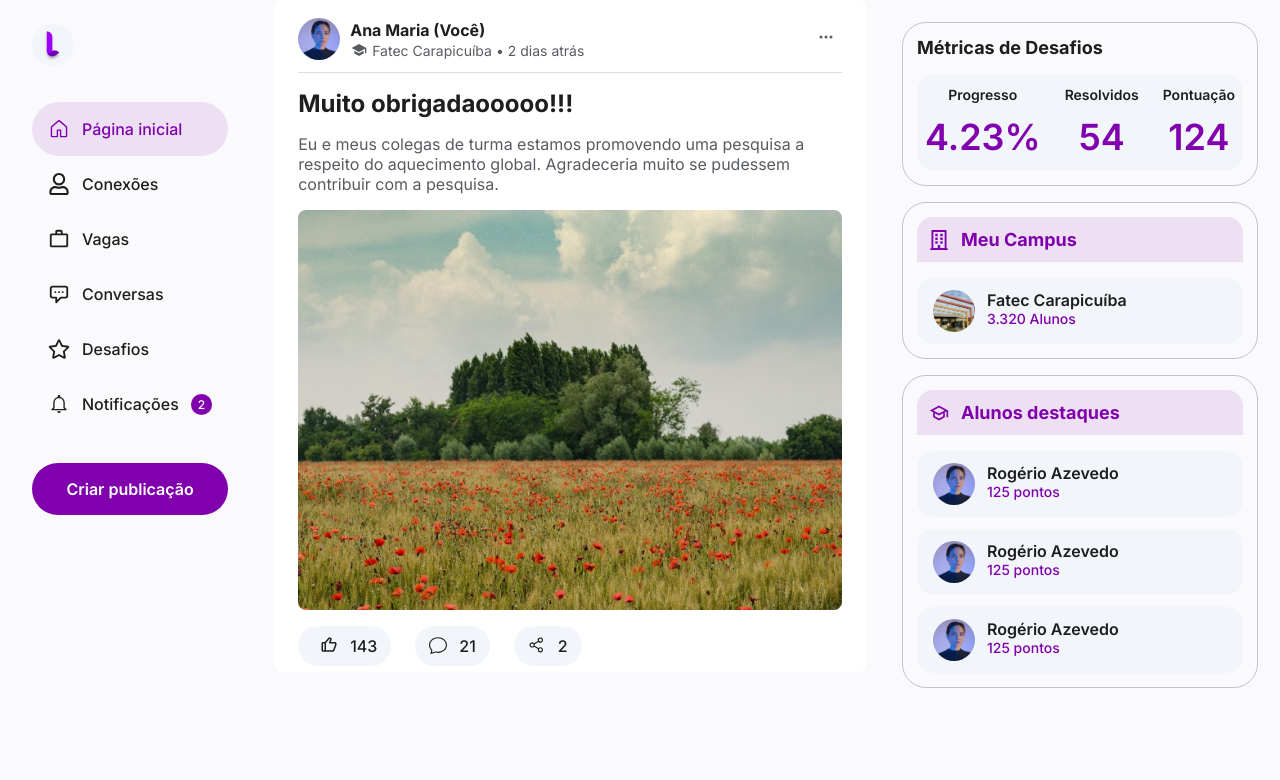
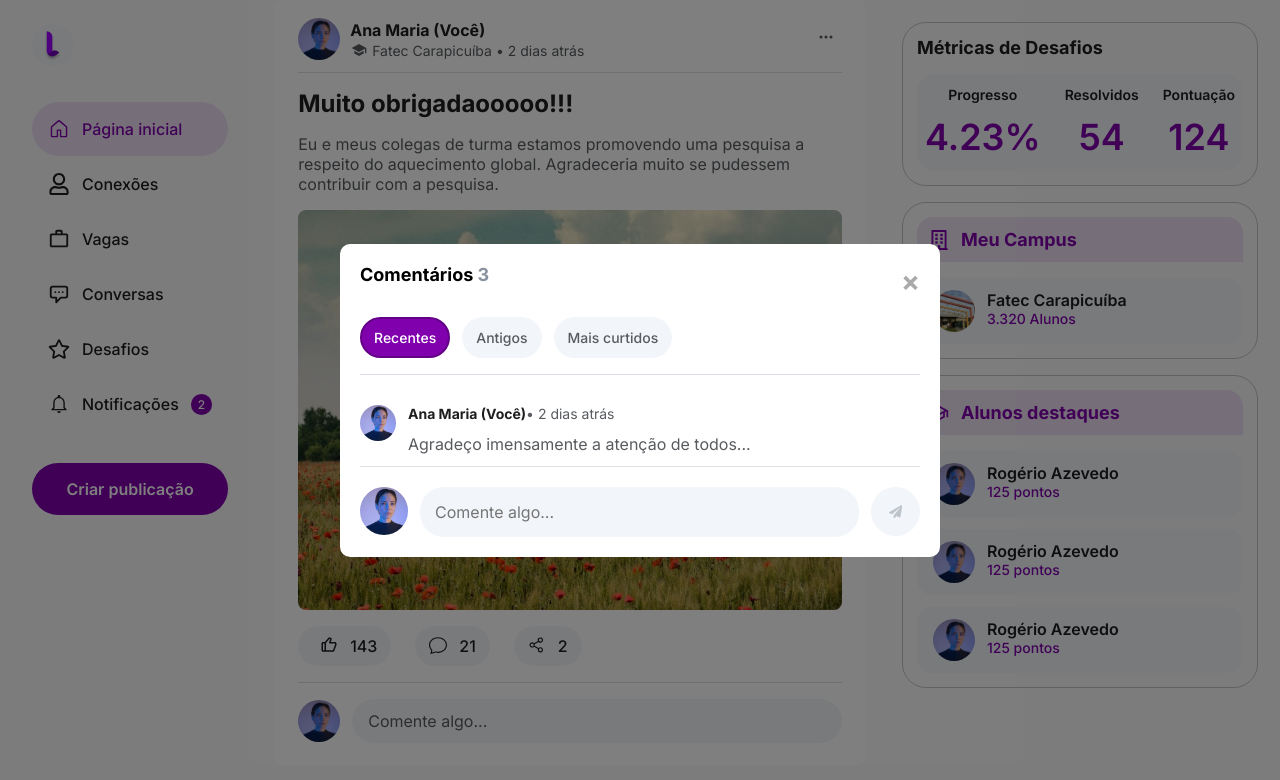
Before and after one commit to Laborus/Laborus-Web, a React (Vite) app: page / in a window 1280 px wide. Shown: the top 780 px of the page. Built offline with nearby package versions, Linux system fonts and the light colour scheme.

Commit message:
feat(Comment Modal): Add new Modal

```diff
--- /dev/null
+++ b/src/components/Post/comment/index.jsx
@@ -0,0 +1,56 @@
+import React from 'react';
+import './style.css';
+import { FaPaperPlane } from "react-icons/fa";
+
+export default function CommentModal({ onClose }) {
+  return (
+    <div className="comment-modal">
+      <div className="comment-modal-content">
+        <span className="close-comment-modal" onClick={onClose}>
+          &times;
+        </span>
+        <div className="comments-header">
+          <h3>
+            Comentários <span className="comment-count">3</span>
+          </h3>
+          <div className="comment-tabs">
+            <button className="comment-filter recent active">Recentes</button>
+            <button className="comment-filter old">Antigos</button>
+            <button className="comment-filter like">Mais curtidos</button>
+          </div>
+        </div>
+        <div className="comments-list">
+          <div className="comment-item">
+            <img
+              src="src/assets/images/user-laborus.jpeg"
+              alt="User Profile"
+              className="comment-profile-img"
+            />
+            <div className="comment-details">
+              <div className="comment-user-info">
+                <h4>Ana Maria (Você)</h4>
+                <span> • 2 dias atrás</span>
+              </div>
+              <p>Agradeço imensamente a atenção de todos...</p>
+            </div>
+          </div>
+          <div className="comment-input-section">
+            <img
+              src="src/assets/images/user-laborus.jpeg"
+              alt="User Profile"
+              className="comment-input-profile-img"
+            />
+            <textarea
+              placeholder="Comente algo..."
+              className="comment-input"
+              rows="1"
+            ></textarea>
+            <button className="send-button" disabled>
+              <FaPaperPlane />
+            </button>
+          </div>
+        </div>
+      </div>
+    </div>
+  );
+}
--- /dev/null
+++ b/src/components/Post/comment/style.css
@@ -0,0 +1,72 @@
+.comment-modal {
+    display: flex;
+    justify-content: center;
+    align-items: center;
+    position: fixed;
+    top: 0;
+    left: 0;
+    width: 100%;
+    height: 100%;
+    background-color: rgba(0, 0, 0, 0.5);
+    z-index: 1000;
+    opacity: 1;
+    transition: visibility 0s, opacity 0.3s;
+  }
+
+  .comment-modal.hidden {
+    display: none;
+  }
+
+  .comment-modal-content {
+    background-color: #fff;
+    margin: auto;
+    padding: 20px;
+    border-radius: 10px;
+    width: 600px;
+    max-width: 90%;
+  }
+
+  .close-comment-modal {
+    color: #aaa;
+    float: right;
+    font-size: 28px;
+    font-weight: bold;
+    cursor: pointer;
+  }
+
+  .close-comment-modal:hover,
+  .close-comment-modal:focus {
+    color: var(--neutral-800);
+  }
+
+  .comments-header h3 {
+    margin: 0;
+    font-size: var(--font-size-large-medium);
+  }
+
+  .comment-tabs {
+    display: flex;
+    gap: 12px;
+    padding: 16px 0;
+    border-bottom: 1px solid var(--neutral-300);
+  }
+
+  .comment-filter {
+    padding: 10px 12px;
+    border-radius: 24px;
+    cursor: pointer;
+    transition: var(--transition);
+  }
+
+  .comment-filter.active {
+    background-color: var(--primary-purple);
+    color: var(--neutral-0);
+  }
+
+  .comments-list {
+    display: flex;
+    flex-direction: column;
+    margin-top: 20px;
+    max-height: 450px;
+    overflow-y: auto;
+  }
--- a/src/components/Post/index.jsx
+++ b/src/components/Post/index.jsx
@@ -1,11 +1,11 @@
-import React, { useState } from 'react';
-import './style.css';
-import CommentModal from '../Modal/comment';
-import PostActions from './actions';
-import PostHeader from './header';
+import React, { useState } from "react";
+import "./style.css";
+import CommentModal from "./comment";
+import PostActions from "./actions";
+import PostHeader from "./header";
 
 export default function Post({ post }) {
-  const [commentModalOpen, setCommentModalOpen] = useState(false);
+  const [commentModalOpen, setCommentModalOpen] = useState(true);
 
   const toggleCommentModal = () => {
     setCommentModalOpen(!commentModalOpen);
@@ -22,7 +22,17 @@ export default function Post({ post }) {
         </div>
       )}
       <PostActions post={post} onCommentClick={toggleCommentModal} />
-      {commentModalOpen && <CommentModal onClose={toggleCommentModal} />}
+      <div className="post-comment" id="openCommentModalBtn">
+        <img
+          src="src/assets/images/user-laborus.jpeg"
+          alt="Profile Picture"
+          className="post-profile-img"
+        />
+        <div className="comment-content" onClick={toggleCommentModal}>
+          <p>Comente algo...</p>
+        </div>
+        {commentModalOpen && <CommentModal onClose={toggleCommentModal} />}
+      </div>
     </section>
   );
 }
```
